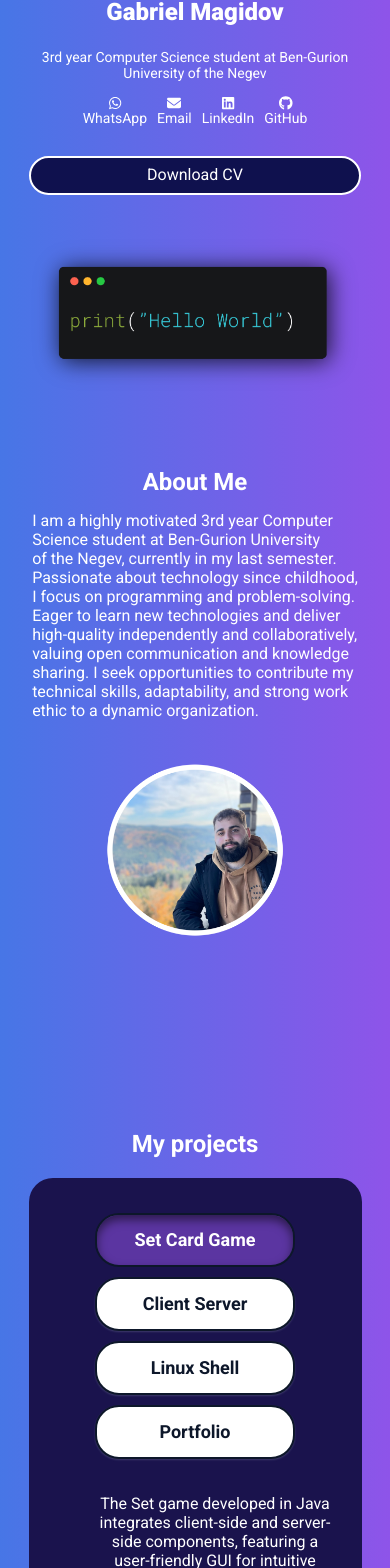
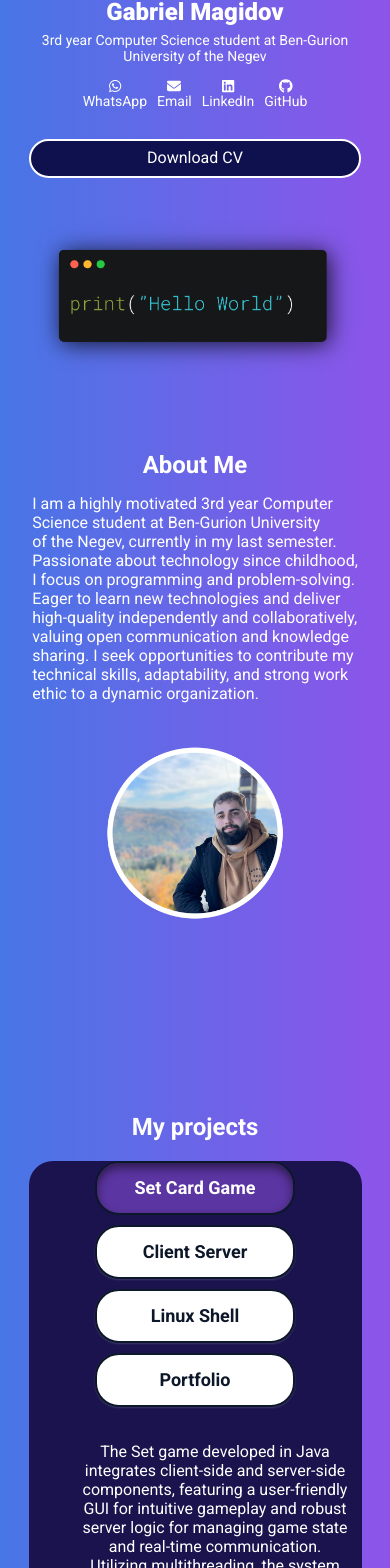
Before and after one commit to GabrielMagidov/Portfolio, a React (Create React App) app: page / in a window 390 px wide. Shown: the part 419-1987 px from the top of the page. Built offline with nearby package versions, Linux system fonts and the light colour scheme.

Commit message:
Update website with new changes

```diff
--- a/src/components/Home.css
+++ b/src/components/Home.css
@@ -132,6 +132,7 @@ img {
   h1 {
     font-size: 24px;
     text-align: center;
+    padding-bottom: 6px;
   }
 
   .cvButton {
@@ -148,5 +149,7 @@ img {
 
   .home_p {
     font-size: 0.875rem;
+    margin-top: 0;
+    padding-top: 0;
   }
 }
--- a/src/components/Projects.css
+++ b/src/components/Projects.css
@@ -142,7 +142,7 @@ h2 {
 @media (max-width: 480px) {
   #project {
     width: 90%; /* Adjust width for smaller screens */
-    padding: 15px; /* Adjust padding for smaller screens */
+    padding: 0px; /* Adjust padding for smaller screens */
     min-height: auto; /* Adjust minimum height */
   }
 
@@ -171,7 +171,9 @@ h2 {
   }
 
   .TabButton {
-    width: auto; /* Adjust width for smaller screens */
-    max-width: 100%;
+    width: 100%; /* Full width for buttons */
+    max-width: 150px; /* Max width for larger screens */
+    box-sizing: border-box; /* Include padding and border in width */
+    font-size: 0.9rem; /* Adjust font size for smaller screens */
   }
 }
```
Also changed, not shown: 6 other files (tests, documents, lock files or other folders).
